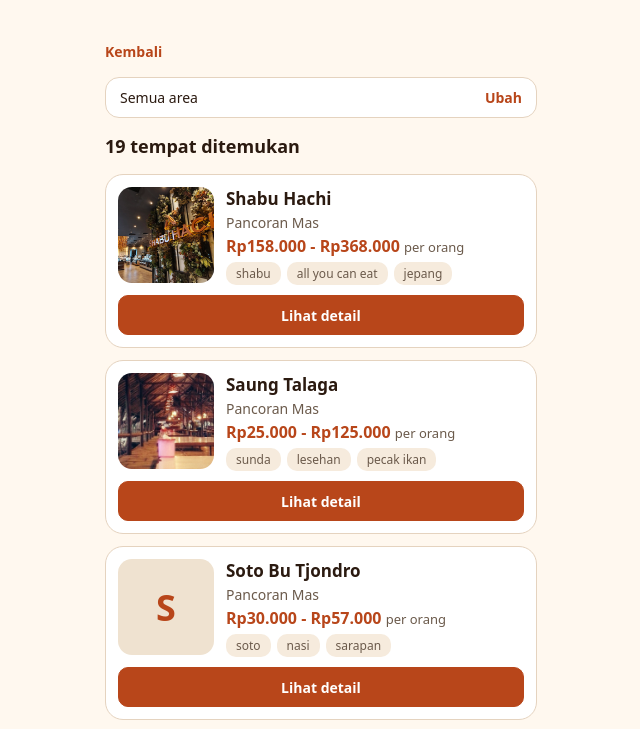
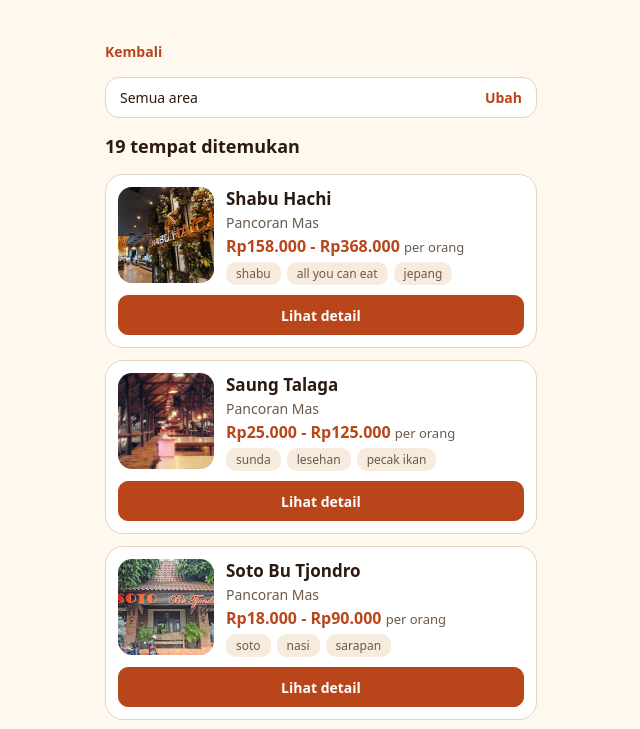
Before and after one commit to guntursptro-glitch/weekend-go, a plain HTML site: page results.html in a window 1280 px wide. Shown: the top 729 px of the page, without its empty margins (319-959 px from the left). Drawn offline with Linux system fonts and the light colour scheme.

Commit message:
edit detail di soto bu tjondro

```diff
--- a/js/data.js
+++ b/js/data.js
@@ -114,8 +114,8 @@ const places = [
     city: "depok",
     area: "pancoran-mas",
     tags: ["soto", "nasi", "sarapan"],
-    priceMin: 30000,
-    priceMax: 57000,
+    priceMin: 18000,
+    priceMax: 90000,
     mapsUrl: "https://www.google.com/maps/search/?api=1&query=Soto+Bu+Tjondro+Depok",
     notes: "Jl. Siliwangi No.1. Cocok keluarga",
     address: "Jl. Siliwangi No.1, Depok, Pancoran Mas",
@@ -126,11 +126,19 @@ const places = [
       "Antar dan bawa pulang",
       "Parkir berbayar"
     ],
-    whatsapp: "",
-    instagram: "",
-    tiktok: "",
+        phone: "(021) 7721 6161 (reservasi hanya lewat telepon)",
+    instagram: "@soto.butjondro",
     priceCheckedAt: "November 2026",
-    photos: []
+    cardPhoto: "assets/images/soto-1.jpg",
+    photos: [
+      "assets/images/soto-2.jpg",
+      "assets/images/soto-3.jpg",
+      "assets/images/soto-4.jpg"],
+
+      menuPhotos: [
+  "assets/images/menu-soto.webp"
+],
+
   },
   {
     id: 9,
```
Also changed, not shown: detail.html (+1 -0 lines), js/detail.js (+8 -1 lines), assets/images/menu-soto.webp (added), assets/images/soto-1.jpg (added), assets/images/soto-2.jpg (added), assets/images/soto-3.jpg (added), assets/images/soto-4.jpg (added).
